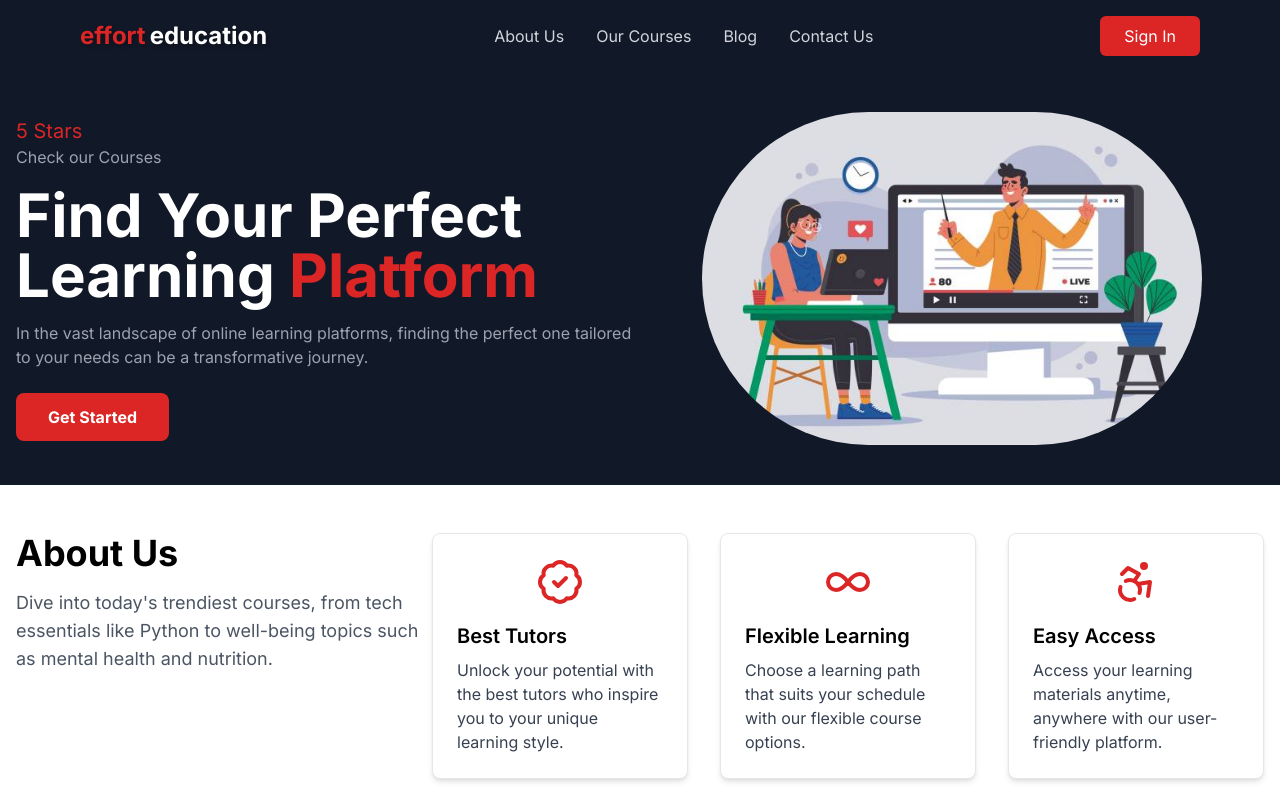
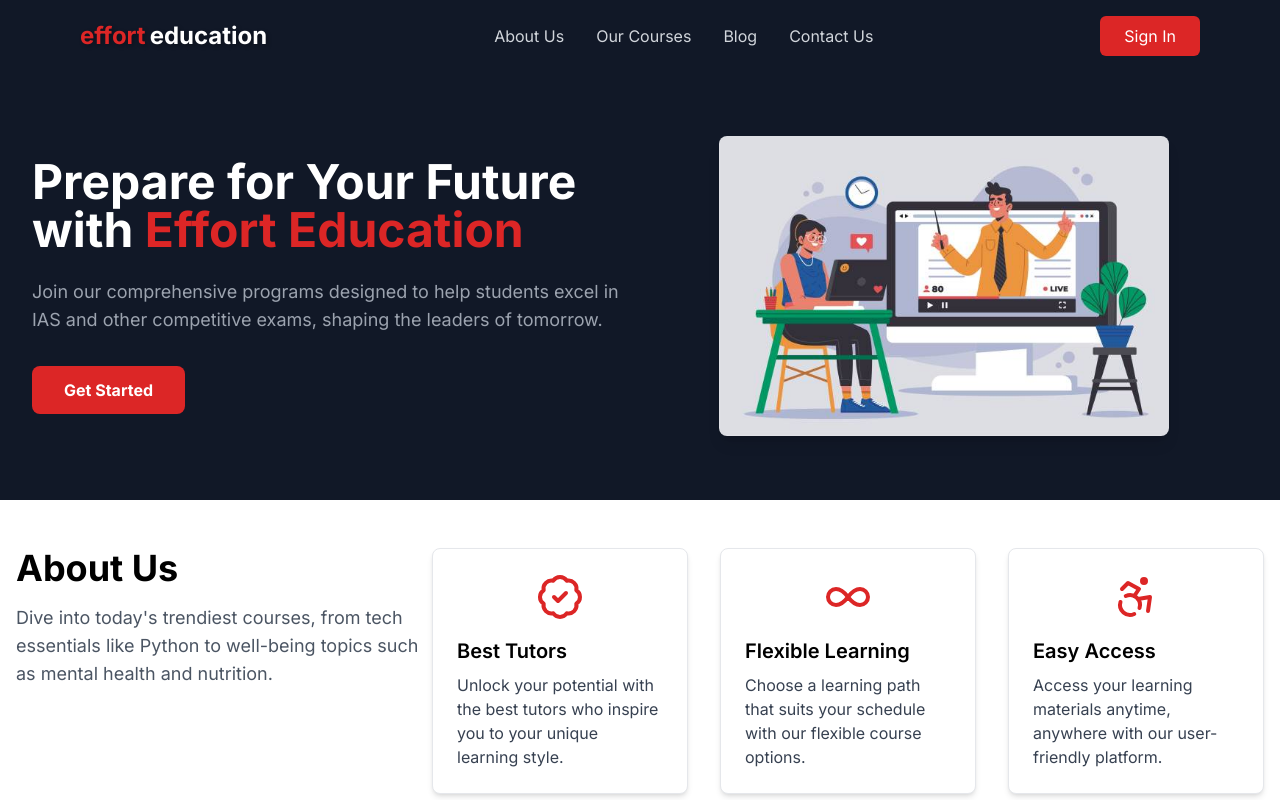
Before and after one commit to myselfabhi/efforteducation, a Next.js app: page / in a window 1280 px wide. Shown: the top 800 px of the page. Built offline with nearby package versions, Linux system fonts and the light colour scheme.

Commit message:
feat: hero section updated

```diff
--- a/package.json
+++ b/package.json
@@ -12,6 +12,7 @@
     "@radix-ui/react-accordion": "^1.2.0",
     "accordion": "^3.0.2",
     "clsx": "^2.1.1",
+    "framer-motion": "^11.11.8",
     "lucide-react": "^0.427.0",
     "next": "14.2.5",
     "react": "^18",
--- a/src/app/component/landing-page/hero_section.tsx
+++ b/src/app/component/landing-page/hero_section.tsx
@@ -2,38 +2,50 @@
 
 import React from 'react';
 import Image from 'next/image';
+import { motion } from 'framer-motion';
 
 const Hero: React.FC = () => {
   return (
-    <section className="bg-gray-900 py-10 text-white">
-      <div className="container mx-auto flex flex-col space-y-14 items-center">
-        {/* Content Wrapper */}
-        <div className="w-full max-w-7xl mx-auto flex flex-col md:flex-row items-center justify-between px-4">
+    <section className="bg-gray-900 py-16 text-white px-4 sm:px-6 lg:px-8">
+      <div className="container mx-auto flex flex-col md:flex-row items-center justify-between space-y-10 md:space-y-0">
         {/* Left Side */}
-          <div className="md:w-1/2 text-left">
-            <span className="text-red-600 text-xl">5 Stars</span>
-            <p className="text-gray-400">Check our Courses</p>
-            <h1 className="text-4xl md:text-6xl font-bold my-4">
-              Find Your Perfect Learning <span className="text-red-600">Platform</span>
+        <motion.div
+          className="md:w-1/2 text-left"
+          initial={{ opacity: 0, x: -50 }}
+          animate={{ opacity: 1, x: 0 }}
+          transition={{ duration: 1 }}
+        >
+          <h1 className="text-4xl md:text-5xl font-bold leading-tight mb-6">
+            Prepare for Your Future with <span className="text-red-600">Effort Education</span>
           </h1>
-            <p className="text-gray-400 mb-6">
-              In the vast landscape of online learning platforms, finding the perfect one tailored to your needs can be a transformative journey.
+          <p className="text-gray-400 text-lg mb-8">
+            Join our comprehensive programs designed to help students excel in IAS and other competitive exams, shaping the leaders of tomorrow.
           </p>
-            <button className="bg-red-600 text-white font-bold py-3 px-8 rounded-lg hover:bg-red-700">
+          <motion.button
+            className="bg-red-600 text-white font-bold py-3 px-8 rounded-lg"
+            whileHover={{ scale: 1.05 }}
+            whileTap={{ scale: 0.95 }}
+            transition={{ type: 'spring', stiffness: 300 }}
+          >
             Get Started
-            </button>
-          </div>
+          </motion.button>
+        </motion.div>
+
         {/* Right Side */}
-          <div className="md:w-1/2 mt-10 md:mt-0 flex justify-center">
+        <motion.div
+          className="md:w-1/2 flex justify-center"
+          initial={{ opacity: 0, y: 50 }}
+          animate={{ opacity: 1, y: 0 }}
+          transition={{ duration: 1, delay: 0.3 }}
+        >
           <Image
-              src="/hero.jpg" // This is the correct path to your image file in the public folder
-              alt="Learning Platform"
-              width={500}
-              height={500}
-              className="rounded-full"
+            src="/hero.jpg" // Replace with an appropriate educational image
+            alt="Effort Education"
+            width={450}
+            height={450}
+            className="rounded-lg shadow-lg"
           />
-          </div>
-        </div>
+        </motion.div>
       </div>
     </section>
   );
```
Also changed, not shown: 1 other file (tests, documents, lock files or other folders). Lines whose indentation alone changed are shown as unchanged.
